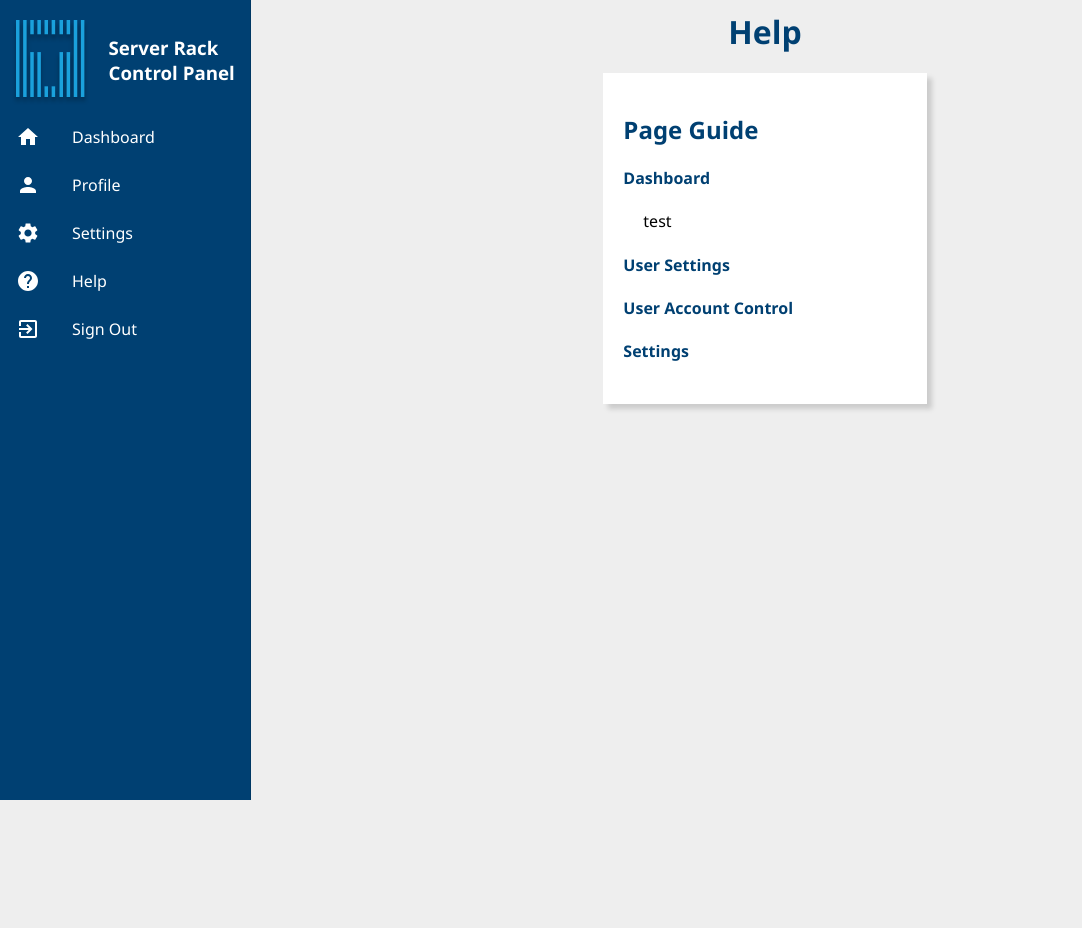
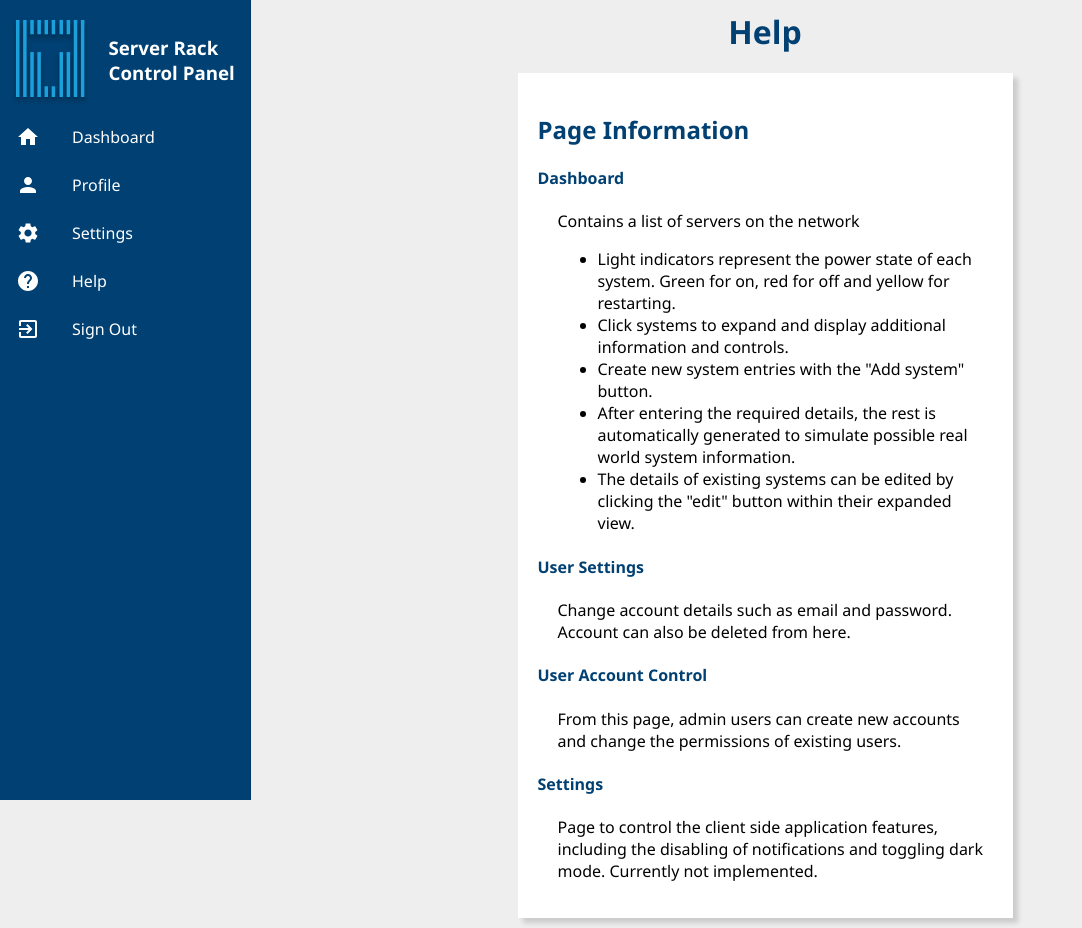
Before and after one commit to ElliottSimmonds/server-rack-control-panel, a React (Create React App) app: page /help in a window 1280 px wide. Shown: the whole page, without its empty margins (0-1082 px from the left). Before the commit the page ends 800 px from the top, so only its background shows below. Built offline with nearby package versions, Linux system fonts and the light colour scheme; no server answers; the database is empty; sample sign-in values are in the browser's storage.

Commit message:
Added page details to help page

```diff
--- a/src/views/Help.js
+++ b/src/views/Help.js
@@ -18,24 +18,34 @@ function Help() {
     return (
         <ViewWrapper>
             <Grid container justify="center">
-                <Grid item xs={10} sm={8} md={6} lg={4}>
+                <Grid item xs={12} sm={10} md={8} lg={6}>
                     <Tile>
-                        <h2>Page Guide</h2>
+                        <h2>Page Information</h2>
                         <h4>Dashboard</h4>
                         <StyledP>
-                            test
+                        Contains a list of servers on the network
+
+                        <ul>
+                            <li>Light indicators represent the power state of each system. Green for on, red for off and yellow for restarting.</li>
+                            <li>Click systems to expand and display additional information and controls.</li>
+                            <li>Create new system entries with the "Add system" button.</li>
+                            <li>After entering the required details, the rest is automatically generated to simulate possible real world system information.</li>
+                            <li>The details of existing systems can be edited by clicking the "edit" button within their expanded view.</li>
+                        </ul>
+
                         </StyledP>
                         <h4>User Settings</h4>
                         <StyledP>
-
+                        Change account details such as email and password. Account can also be deleted from here.
                         </StyledP>
                         <h4>User Account Control</h4>
                         <StyledP>
-
+                        From this page, admin users can create new accounts and change the permissions of existing users.
                         </StyledP>
                         <h4>Settings</h4>
                         <StyledP>
-
+                        Page to control the client side application features, including the disabling of notifications and toggling dark mode.
+                        Currently not implemented.
                         </StyledP>
                     </Tile>
                 </Grid>
```
